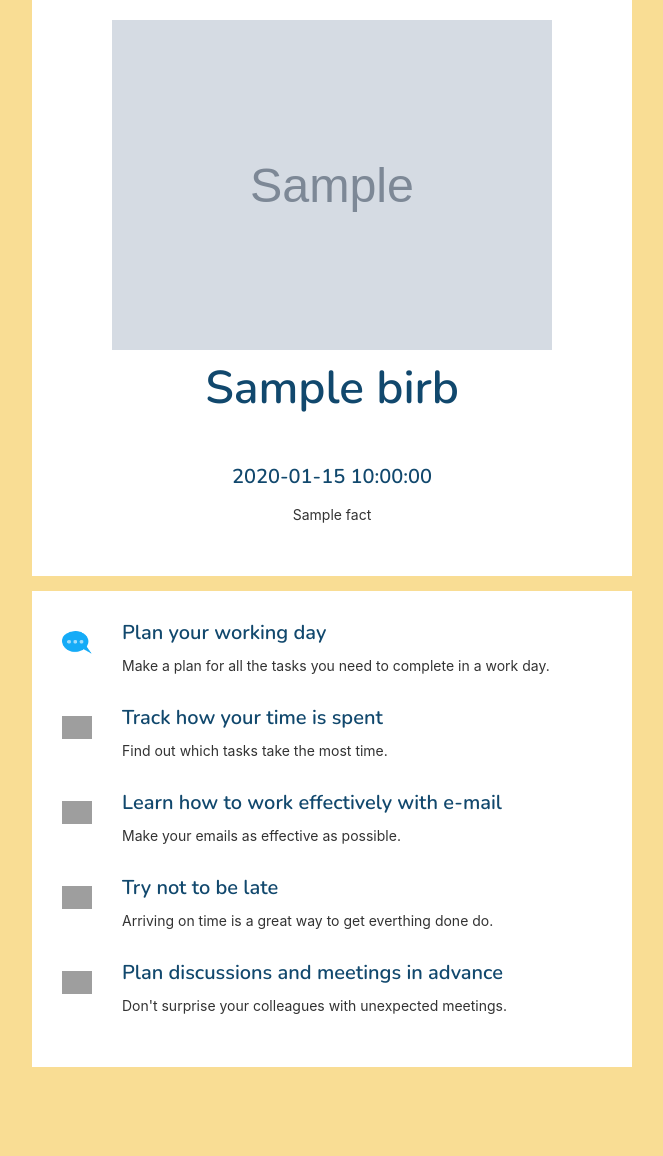
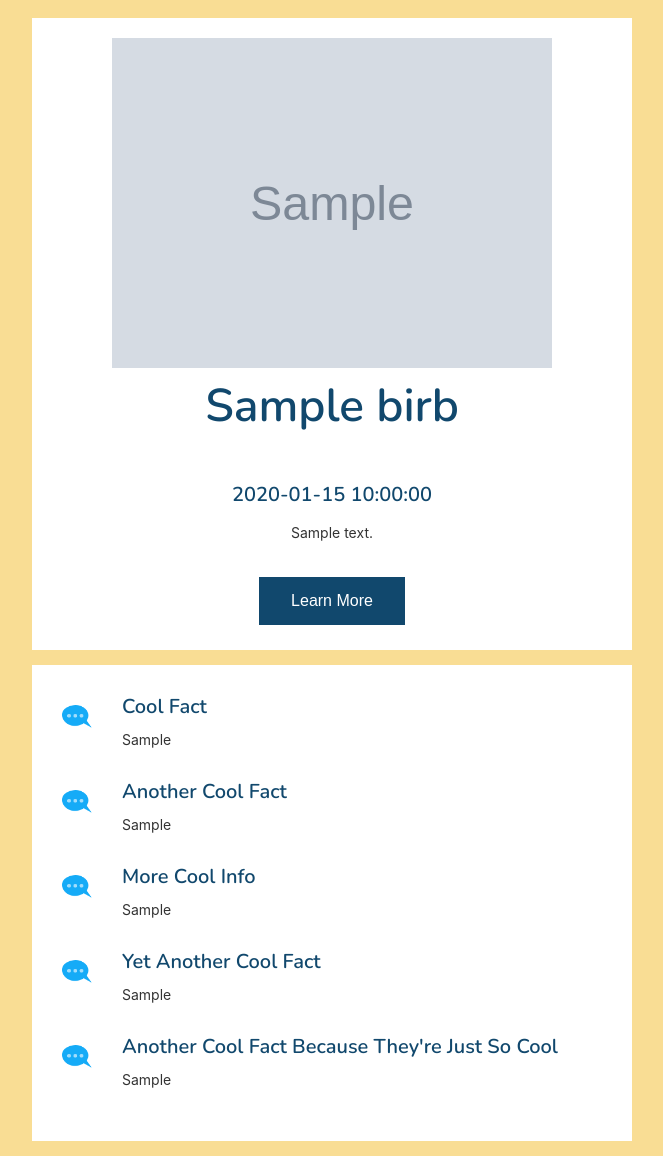
Before and after one commit to ZeroDayTea/BirbOfTheDay, a Flask app: template templates/emails/dailybirb.html in a window 1280 px wide. Shown: the whole page, without its empty margins (308-971 px from the left). Before the commit the page ends 1067 px from the top, so only its background shows below. Run offline with Flask 2, Linux system fonts and the light colour scheme; the template is opened without the code that fills it: most values are stand-ins (such as "Sample title", 1, 10 or a date in 2020); grey boxes marked "Sample" are stand-in pictures; parts of the project's set-up code (start-up, migrations or seed data) failed here and were passed over; grey boxes are pictures that could not be loaded.

Commit message:
added email sending with templates and automation

```diff
--- a/app.py
+++ b/app.py
@@ -3,6 +3,9 @@ from flask_mail import Mail, Message
 from datetime import datetime
 import random
 import json
+import requests
+import time
+from apscheduler.schedulers.background import BackgroundScheduler
 
 app = Flask(__name__)
 
@@ -15,24 +18,65 @@ with open('mail_settings.json') as json_file:
     app.config.update(mail_settings)
     mail = Mail(app)
 
-# send daily birb email
-def send_email(email, imgsrc, birb, date, fact):
-    try:
-        with app.app_context():
-            birbMsg = Message(subject="Today's Birb Of The Day Is...", sender=app.config.get("MAIL_USERNAME"), recipients=[email])
-            msg.html = render_template('/emails/dailybirb.html', imgsrc=imgsrc, birb=birb, date=date, fact=fact)
-            mail.send(birbMsg)
-    except:
-        print("Error sending email")
-
-@app.route('/')
-def returnbirb():
+# get daily seed
+def get_seed():
     # get daily seed
     dateStart = datetime(2023, 1, 10)
     curDate = datetime.now()
     diff = curDate - dateStart
     random.seed(diff.days)
     birbIndex = random.randint(BIRB_MIN, BIRB_MAX)
+    return birbIndex
+
+# send daily birb email to individual
+def send_email(email, imgsrc, birb, date, description, link, fact1, fact2, fact3, fact4, fact5):
+    try:
+        with app.app_context():
+            birbMsg = Message(subject="Today's Birb Of The Day Is...", sender=app.config.get("MAIL_USERNAME"), recipients=[email])
+            birbMsg.html = render_template('/emails/dailybirb.html', imgsrc=imgsrc, birb=birb, date=date, description=description, link=link, fact1=fact1, fact2=fact2, fact3=fact3, fact4=fact4, fact5=fact5)
+            mail.send(birbMsg)
+    except Exception as e:
+        print("Error sending email")
+        print(e)
+
+def mass_email():
+    birbIndex = get_seed()
+
+    # retrieve birb data
+    birbfile = open("birds.json")
+    birbs = json.load(birbfile)
+    dailyBirb = birbs[str(birbIndex)]
+
+    # retrieve email list
+    emailFile = open("emails.txt")
+    emails = emailFile.readlines()
+
+    # some webscraping to get facts and description from page
+    res = requests.get(dailyBirb["url"])
+    data = res.text
+    description = data.split('Description</h2><p>')[1].split('</p>')[0]
+
+    factsSection = data.split('Cool Facts')[1].split('</div></section>')[0]
+    fact1 = factsSection.split('<ul><li>')[1].split('</li>')[0]
+    fact2 = factsSection.split('</li><li>')[1].split('</li>')[0]
+    fact3 = factsSection.split('</li><li>')[2].split('</li>')[0]
+    fact4 = factsSection.split('</li><li>')[3].split('</li>')[0]
+    fact5 = factsSection.split('</li><li>')[4].split('</li>')[0]
+
+    today = datetime.now().strftime("%B %d, %Y")
+
+    # send email to each individual
+    for email in emails:
+        send_email(email.strip(), dailyBirb["imageurl"], dailyBirb["name"], today, description, dailyBirb["url"], fact1, fact2, fact3, fact4, fact5)
+
+# run mass email every day at 12:00 AM using APScheduler
+scheduler = BackgroundScheduler()
+scheduler.add_job(func=mass_email, trigger="interval", hours=24)
+scheduler.start()
+
+@app.route('/')
+def returnbirb():
+    birbIndex = get_seed()
 
     # retrieve birb data
     birbfile = open("birds.json")
@@ -58,5 +102,4 @@ def addemail():
             return jsonify(data)
 
 if __name__ == "__main__":
-    send_email("patrick.dobranowski@gmail.com", "https://www.allaboutbirds.org/guide/assets/photo/309038471-480px.jpg", "HairyWoodpecker", "January 16, 2023", "The larger of two look alikes, the Hairy Woodpecker is a small but powerful bird that forages along trunks and main branches of large trees. It wields a much longer bill than the Downy Woodpecker's almost thornlike bill. Hairy Woodpeckers have a somewhat soldierly look, with their erect, straight-backed posture on tree trunks and their cleanly striped heads. Look for them at backyard suet or sunflower feeders, and listen for them whinnying from woodlots, parks, and forests.")
     app.run()
--- a/templates/emails/dailybirb.html
+++ b/templates/emails/dailybirb.html
@@ -68,6 +68,7 @@ a[x-apple-data-detectors] {
 				<v:fill type="tile" color="#F9DD94"></v:fill>
 			</v:background>
 		<![endif]-->
+   <br>
    <table class="es-wrapper" width="100%" cellspacing="0" cellpadding="0" style="mso-table-lspace:0pt;mso-table-rspace:0pt;border-collapse:collapse;border-spacing:0px;padding:0;Margin:0;width:100%;height:100%;background-repeat:repeat;background-position:center top;background-color:#F9DD94">
      <tr>
       <td valign="top" style="padding:0;Margin:0">
@@ -82,7 +83,7 @@ a[x-apple-data-detectors] {
                   <td class="es-m-p0r es-m-p20b" valign="top" align="center" style="padding:0;Margin:0;width:560px">
                    <table width="100%" cellspacing="0" cellpadding="0" role="presentation" style="mso-table-lspace:0pt;mso-table-rspace:0pt;border-collapse:collapse;border-spacing:0px">
                      <tr>
-                      <td style="padding:0;Margin:0;font-size:0px" align="center"><a target="_blank" href="https://viewstripo.email" style="-webkit-text-size-adjust:none;-ms-text-size-adjust:none;mso-line-height-rule:exactly;text-decoration:underline;color:#333333;font-size:14px"><img src="{{imgsrc}}" alt style="display:block;border:0;outline:none;text-decoration:none;-ms-interpolation-mode:bicubic" class="adapt-img" height="330"></a></td>
+                      <td style="padding:0;Margin:0;font-size:0px" align="center"><a target="_blank" style="-webkit-text-size-adjust:none;-ms-text-size-adjust:none;mso-line-height-rule:exactly;text-decoration:underline;color:#333333;font-size:14px"><img src="{{imgsrc}}" alt style="display:block;border:0;outline:none;text-decoration:none;-ms-interpolation-mode:bicubic" class="adapt-img" height="330"></a></td>
                      </tr>
                      <tr>
                       <td align="center" style="padding:0;Margin:0;padding-top:10px;padding-bottom:10px"><h1 style="Margin:0;line-height:55px;mso-line-height-rule:exactly;font-family:Nunito, Roboto, sans-serif;font-size:46px;font-style:normal;font-weight:normal;color:#11486D">{{birb}}</h1></td>
@@ -91,7 +92,10 @@ a[x-apple-data-detectors] {
                       <td align="center" style="padding:0;Margin:0;padding-top:40px"><h3 style="Margin:0;line-height:24px;mso-line-height-rule:exactly;font-family:Nunito, Roboto, sans-serif;font-size:20px;font-style:normal;font-weight:normal;color:#11486D">{{date}}</h3></td>
                      </tr>
                      <tr>
-                      <td align="center" style="padding:0;Margin:0;padding-top:15px;padding-bottom:30px"><p style="Margin:0;-webkit-text-size-adjust:none;-ms-text-size-adjust:none;mso-line-height-rule:exactly;font-family:-apple-system, BlinkMacSystemFont, 'Segoe UI', Roboto, Helvetica, Arial, sans-serif, 'Apple Color Emoji', 'Segoe UI Emoji', 'Segoe UI Symbol';line-height:21px;color:#333333;font-size:14px">{{fact}}</p></td>
+                      <td align="center" style="padding:0;Margin:0;padding-top:15px;padding-bottom:30px"><p style="Margin:0;-webkit-text-size-adjust:none;-ms-text-size-adjust:none;mso-line-height-rule:exactly;font-family:-apple-system, BlinkMacSystemFont, 'Segoe UI', Roboto, Helvetica, Arial, sans-serif, 'Apple Color Emoji', 'Segoe UI Emoji', 'Segoe UI Symbol';line-height:21px;color:#333333;font-size:14px">{{description}}</p></td>
+                     </tr>
+                     <tr>
+                      <td align="center"><a href="{{link}}"><button style="background-color: #11486D; border: none; color: white; padding: 15px 32px; text-align: center; text-decoration: none; display: inline-block; font-size: 16px; margin: 4px 2px; cursor: pointer;">Learn More</button></a></td>
                      </tr>
                    </table></td>
                  </tr>
@@ -132,7 +136,7 @@ a[x-apple-data-detectors] {
                       <td class="es-m-p0r" align="center" style="padding:0;Margin:0;width:50px">
                        <table style="mso-table-lspace:0pt;mso-table-rspace:0pt;border-collapse:collapse;border-spacing:0px;background-color:#ffffff" width="100%" cellspacing="0" cellpadding="0" bgcolor="#ffffff" role="presentation">
                          <tr>
-                          <td class="es-m-p5" style="padding:10px;Margin:0;font-size:0px" align="center"><a target="_blank" href="https://viewstripo.email" style="-webkit-text-size-adjust:none;-ms-text-size-adjust:none;mso-line-height-rule:exactly;text-decoration:underline;color:#333333;font-size:14px"><img src="images/fact.png" alt style="display:block;border:0;outline:none;text-decoration:none;-ms-interpolation-mode:bicubic" width="30"></a></td>
+                          <td class="es-m-p5" style="padding:10px;Margin:0;font-size:0px" align="center"><a style="-webkit-text-size-adjust:none;-ms-text-size-adjust:none;mso-line-height-rule:exactly;text-decoration:underline;color:#333333;font-size:14px"><img src="/static/images/fact.png" alt style="display:block;border:0;outline:none;text-decoration:none;-ms-interpolation-mode:bicubic" width="30"></a></td>
                          </tr>
                        </table></td>
                      </tr>
@@ -144,10 +148,10 @@ a[x-apple-data-detectors] {
                       <td align="left" style="padding:0;Margin:0;width:490px">
                        <table width="100%" cellspacing="0" cellpadding="0" role="presentation" style="mso-table-lspace:0pt;mso-table-rspace:0pt;border-collapse:collapse;border-spacing:0px">
                          <tr>
-                          <td class="es-m-txt-l" align="left" style="padding:0;Margin:0;padding-bottom:5px"><h3 style="Margin:0;line-height:24px;mso-line-height-rule:exactly;font-family:Nunito, Roboto, sans-serif;font-size:20px;font-style:normal;font-weight:normal;color:#11486D">Plan your working day</h3></td>
+                          <td class="es-m-txt-l" align="left" style="padding:0;Margin:0;padding-bottom:5px"><h3 style="Margin:0;line-height:24px;mso-line-height-rule:exactly;font-family:Nunito, Roboto, sans-serif;font-size:20px;font-style:normal;font-weight:normal;color:#11486D">Cool Fact</h3></td>
                          </tr>
                          <tr>
-                          <td align="left" style="padding:0;Margin:0;padding-top:5px;padding-bottom:10px"><p style="Margin:0;-webkit-text-size-adjust:none;-ms-text-size-adjust:none;mso-line-height-rule:exactly;font-family:-apple-system, BlinkMacSystemFont, 'Segoe UI', Roboto, Helvetica, Arial, sans-serif, 'Apple Color Emoji', 'Segoe UI Emoji', 'Segoe UI Symbol';line-height:21px;color:#333333;font-size:14px">Make a plan for all the tasks you need to complete in a work day.</p></td>
+                          <td align="left" style="padding:0;Margin:0;padding-top:5px;padding-bottom:10px"><p style="Margin:0;-webkit-text-size-adjust:none;-ms-text-size-adjust:none;mso-line-height-rule:exactly;font-family:-apple-system, BlinkMacSystemFont, 'Segoe UI', Roboto, Helvetica, Arial, sans-serif, 'Apple Color Emoji', 'Segoe UI Emoji', 'Segoe UI Symbol';line-height:21px;color:#333333;font-size:14px">{{fact1}}</p></td>
                          </tr>
                        </table></td>
                      </tr>
@@ -165,7 +169,7 @@ a[x-apple-data-detectors] {
                       <td class="es-m-p0r" align="center" style="padding:0;Margin:0;width:50px">
                        <table style="mso-table-lspace:0pt;mso-table-rspace:0pt;border-collapse:collapse;border-spacing:0px;background-color:#ffffff" width="100%" cellspacing="0" cellpadding="0" bgcolor="#ffffff" role="presentation">
                          <tr>
-                          <td class="es-m-p5" style="padding:10px;Margin:0;font-size:0px" align="center"><a target="_blank" href="https://viewstripo.email" style="-webkit-text-size-adjust:none;-ms-text-size-adjust:none;mso-line-height-rule:exactly;text-decoration:underline;color:#333333;font-size:14px"><img src="images/group_8Hh.png" alt style="display:block;border:0;outline:none;text-decoration:none;-ms-interpolation-mode:bicubic" width="30"></a></td>
+                          <td class="es-m-p5" style="padding:10px;Margin:0;font-size:0px" align="center"><a style="-webkit-text-size-adjust:none;-ms-text-size-adjust:none;mso-line-height-rule:exactly;text-decoration:underline;color:#333333;font-size:14px"><img src="/static/images/fact.png" alt style="display:block;border:0;outline:none;text-decoration:none;-ms-interpolation-mode:bicubic" width="30"></a></td>
                          </tr>
                        </table></td>
                      </tr>
@@ -177,10 +181,10 @@ a[x-apple-data-detectors] {
                       <td align="left" style="padding:0;Margin:0;width:490px">
                        <table width="100%" cellspacing="0" cellpadding="0" role="presentation" style="mso-table-lspace:0pt;mso-table-rspace:0pt;border-collapse:collapse;border-spacing:0px">
                          <tr>
-                          <td class="es-m-txt-l" align="left" style="padding:0;Margin:0;padding-bottom:5px"><h3 style="Margin:0;line-height:24px;mso-line-height-rule:exactly;font-family:Nunito, Roboto, sans-serif;font-size:20px;font-style:normal;font-weight:normal;color:#11486D">Track how your time is spent</h3></td>
+                          <td class="es-m-txt-l" align="left" style="padding:0;Margin:0;padding-bottom:5px"><h3 style="Margin:0;line-height:24px;mso-line-height-rule:exactly;font-family:Nunito, Roboto, sans-serif;font-size:20px;font-style:normal;font-weight:normal;color:#11486D">Another Cool Fact</h3></td>
                          </tr>
                          <tr>
-                          <td align="left" style="padding:0;Margin:0;padding-top:5px;padding-bottom:10px"><p style="Margin:0;-webkit-text-size-adjust:none;-ms-text-size-adjust:none;mso-line-height-rule:exactly;font-family:-apple-system, BlinkMacSystemFont, 'Segoe UI', Roboto, Helvetica, Arial, sans-serif, 'Apple Color Emoji', 'Segoe UI Emoji', 'Segoe UI Symbol';line-height:21px;color:#333333;font-size:14px">Find out which tasks take the most time.</p></td>
+                          <td align="left" style="padding:0;Margin:0;padding-top:5px;padding-bottom:10px"><p style="Margin:0;-webkit-text-size-adjust:none;-ms-text-size-adjust:none;mso-line-height-rule:exactly;font-family:-apple-system, BlinkMacSystemFont, 'Segoe UI', Roboto, Helvetica, Arial, sans-serif, 'Apple Color Emoji', 'Segoe UI Emoji', 'Segoe UI Symbol';line-height:21px;color:#333333;font-size:14px">{{fact2}}</p></td>
                          </tr>
                        </table></td>
                      </tr>
@@ -198,7 +202,7 @@ a[x-apple-data-detectors] {
                       <td class="es-m-p0r" align="center" style="padding:0;Margin:0;width:50px">
                        <table style="mso-table-lspace:0pt;mso-table-rspace:0pt;border-collapse:collapse;border-spacing:0px;background-color:#ffffff" width="100%" cellspacing="0" cellpadding="0" bgcolor="#ffffff" role="presentation">
                          <tr>
-                          <td class="es-m-p5" style="padding:10px;Margin:0;font-size:0px" align="center"><a target="_blank" href="https://viewstripo.email" style="-webkit-text-size-adjust:none;-ms-text-size-adjust:none;mso-line-height-rule:exactly;text-decoration:underline;color:#333333;font-size:14px"><img src="images/group_8Hh.png" alt style="display:block;border:0;outline:none;text-decoration:none;-ms-interpolation-mode:bicubic" width="30"></a></td>
+                          <td class="es-m-p5" style="padding:10px;Margin:0;font-size:0px" align="center"><a style="-webkit-text-size-adjust:none;-ms-text-size-adjust:none;mso-line-height-rule:exactly;text-decoration:underline;color:#333333;font-size:14px"><img src="/static/images/fact.png" alt style="display:block;border:0;outline:none;text-decoration:none;-ms-interpolation-mode:bicubic" width="30"></a></td>
                          </tr>
                        </table></td>
                      </tr>
@@ -210,10 +214,10 @@ a[x-apple-data-detectors] {
                       <td align="left" style="padding:0;Margin:0;width:490px">
                        <table width="100%" cellspacing="0" cellpadding="0" role="presentation" style="mso-table-lspace:0pt;mso-table-rspace:0pt;border-collapse:collapse;border-spacing:0px">
                          <tr>
-                          <td class="es-m-txt-l" align="left" style="padding:0;Margin:0;padding-bottom:5px"><h3 style="Margin:0;line-height:24px;mso-line-height-rule:exactly;font-family:Nunito, Roboto, sans-serif;font-size:20px;font-style:normal;font-weight:normal;color:#11486D">Learn how to work effectively with e-mail</h3></td>
+                          <td class="es-m-txt-l" align="left" style="padding:0;Margin:0;padding-bottom:5px"><h3 style="Margin:0;line-height:24px;mso-line-height-rule:exactly;font-family:Nunito, Roboto, sans-serif;font-size:20px;font-style:normal;font-weight:normal;color:#11486D">More Cool Info</h3></td>
                          </tr>
                          <tr>
-                          <td align="left" style="padding:0;Margin:0;padding-top:5px;padding-bottom:10px"><p style="Margin:0;-webkit-text-size-adjust:none;-ms-text-size-adjust:none;mso-line-height-rule:exactly;font-family:-apple-system, BlinkMacSystemFont, 'Segoe UI', Roboto, Helvetica, Arial, sans-serif, 'Apple Color Emoji', 'Segoe UI Emoji', 'Segoe UI Symbol';line-height:21px;color:#333333;font-size:14px">Make your emails as effective as possible.</p></td>
+                          <td align="left" style="padding:0;Margin:0;padding-top:5px;padding-bottom:10px"><p style="Margin:0;-webkit-text-size-adjust:none;-ms-text-size-adjust:none;mso-line-height-rule:exactly;font-family:-apple-system, BlinkMacSystemFont, 'Segoe UI', Roboto, Helvetica, Arial, sans-serif, 'Apple Color Emoji', 'Segoe UI Emoji', 'Segoe UI Symbol';line-height:21px;color:#333333;font-size:14px">{{fact3}}</p></td>
                          </tr>
                        </table></td>
                      </tr>
@@ -231,7 +235,7 @@ a[x-apple-data-detectors] {
                       <td class="es-m-p0r" align="center" style="padding:0;Margin:0;width:50px">
                        <table style="mso-table-lspace:0pt;mso-table-rspace:0pt;border-collapse:collapse;border-spacing:0px;background-color:#ffffff" width="100%" cellspacing="0" cellpadding="0" bgcolor="#ffffff" role="presentation">
                          <tr>
-                          <td class="es-m-p5" style="padding:10px;Margin:0;font-size:0px" align="center"><a target="_blank" href="https://viewstripo.email" style="-webkit-text-size-adjust:none;-ms-text-size-adjust:none;mso-line-height-rule:exactly;text-decoration:underline;color:#333333;font-size:14px"><img src="images/group_8Hh.png" alt style="display:block;border:0;outline:none;text-decoration:none;-ms-interpolation-mode:bicubic" width="30"></a></td>
+                          <td class="es-m-p5" style="padding:10px;Margin:0;font-size:0px" align="center"><a style="-webkit-text-size-adjust:none;-ms-text-size-adjust:none;mso-line-height-rule:exactly;text-decoration:underline;color:#333333;font-size:14px"><img src="/static/images/fact.png" alt style="display:block;border:0;outline:none;text-decoration:none;-ms-interpolation-mode:bicubic" width="30"></a></td>
                          </tr>
                        </table></td>
                      </tr>
@@ -243,10 +247,10 @@ a[x-apple-data-detectors] {
                       <td align="left" style="padding:0;Margin:0;width:490px">
                        <table width="100%" cellspacing="0" cellpadding="0" role="presentation" style="mso-table-lspace:0pt;mso-table-rspace:0pt;border-collapse:collapse;border-spacing:0px">
                          <tr>
-                          <td class="es-m-txt-l" align="left" style="padding:0;Margin:0;padding-bottom:5px"><h3 style="Margin:0;line-height:24px;mso-line-height-rule:exactly;font-family:Nunito, Roboto, sans-serif;font-size:20px;font-style:normal;font-weight:normal;color:#11486D">Try not to be late</h3></td>
+                          <td class="es-m-txt-l" align="left" style="padding:0;Margin:0;padding-bottom:5px"><h3 style="Margin:0;line-height:24px;mso-line-height-rule:exactly;font-family:Nunito, Roboto, sans-serif;font-size:20px;font-style:normal;font-weight:normal;color:#11486D">Yet Another Cool Fact</h3></td>
                          </tr>
                          <tr>
-                          <td align="left" style="padding:0;Margin:0;padding-top:5px;padding-bottom:10px"><p style="Margin:0;-webkit-text-size-adjust:none;-ms-text-size-adjust:none;mso-line-height-rule:exactly;font-family:-apple-system, BlinkMacSystemFont, 'Segoe UI', Roboto, Helvetica, Arial, sans-serif, 'Apple Color Emoji', 'Segoe UI Emoji', 'Segoe UI Symbol';line-height:21px;color:#333333;font-size:14px">Arriving on time is&nbsp;a great&nbsp;way to get everthing done do.</p></td>
+                          <td align="left" style="padding:0;Margin:0;padding-top:5px;padding-bottom:10px"><p style="Margin:0;-webkit-text-size-adjust:none;-ms-text-size-adjust:none;mso-line-height-rule:exactly;font-family:-apple-system, BlinkMacSystemFont, 'Segoe UI', Roboto, Helvetica, Arial, sans-serif, 'Apple Color Emoji', 'Segoe UI Emoji', 'Segoe UI Symbol';line-height:21px;color:#333333;font-size:14px">{{fact4}}</p></td>
                          </tr>
                        </table></td>
                      </tr>
@@ -264,7 +268,7 @@ a[x-apple-data-detectors] {
                       <td class="es-m-p0r" align="center" style="padding:0;Margin:0;width:50px">
                        <table style="mso-table-lspace:0pt;mso-table-rspace:0pt;border-collapse:collapse;border-spacing:0px;background-color:#ffffff" width="100%" cellspacing="0" cellpadding="0" bgcolor="#ffffff" role="presentation">
                          <tr>
-                          <td class="es-m-p5" style="padding:10px;Margin:0;font-size:0px" align="center"><a target="_blank" href="https://viewstripo.email" style="-webkit-text-size-adjust:none;-ms-text-size-adjust:none;mso-line-height-rule:exactly;text-decoration:underline;color:#333333;font-size:14px"><img src="images/group_8Hh.png" alt style="display:block;border:0;outline:none;text-decoration:none;-ms-interpolation-mode:bicubic" width="30"></a></td>
+                          <td class="es-m-p5" style="padding:10px;Margin:0;font-size:0px" align="center"><a style="-webkit-text-size-adjust:none;-ms-text-size-adjust:none;mso-line-height-rule:exactly;text-decoration:underline;color:#333333;font-size:14px"><img src="/static/images/fact.png" alt style="display:block;border:0;outline:none;text-decoration:none;-ms-interpolation-mode:bicubic" width="30"></a></td>
                          </tr>
                        </table></td>
                      </tr>
@@ -276,10 +280,10 @@ a[x-apple-data-detectors] {
                       <td align="left" style="padding:0;Margin:0;width:490px">
                        <table width="100%" cellspacing="0" cellpadding="0" role="presentation" style="mso-table-lspace:0pt;mso-table-rspace:0pt;border-collapse:collapse;border-spacing:0px">
                          <tr>
-                          <td class="es-m-txt-l" align="left" style="padding:0;Margin:0;padding-bottom:5px"><h3 style="Margin:0;line-height:24px;mso-line-height-rule:exactly;font-family:Nunito, Roboto, sans-serif;font-size:20px;font-style:normal;font-weight:normal;color:#11486D">Plan discussions and meetings in advance</h3></td>
+                          <td class="es-m-txt-l" align="left" style="padding:0;Margin:0;padding-bottom:5px"><h3 style="Margin:0;line-height:24px;mso-line-height-rule:exactly;font-family:Nunito, Roboto, sans-serif;font-size:20px;font-style:normal;font-weight:normal;color:#11486D">Another Cool Fact Because They're Just So Cool</h3></td>
                          </tr>
                          <tr>
-                          <td align="left" style="padding:0;Margin:0;padding-top:5px;padding-bottom:10px"><p style="Margin:0;-webkit-text-size-adjust:none;-ms-text-size-adjust:none;mso-line-height-rule:exactly;font-family:-apple-system, BlinkMacSystemFont, 'Segoe UI', Roboto, Helvetica, Arial, sans-serif, 'Apple Color Emoji', 'Segoe UI Emoji', 'Segoe UI Symbol';line-height:21px;color:#333333;font-size:14px">Don't surprise your colleagues with unexpected meetings.</p></td>
+                          <td align="left" style="padding:0;Margin:0;padding-top:5px;padding-bottom:10px"><p style="Margin:0;-webkit-text-size-adjust:none;-ms-text-size-adjust:none;mso-line-height-rule:exactly;font-family:-apple-system, BlinkMacSystemFont, 'Segoe UI', Roboto, Helvetica, Arial, sans-serif, 'Apple Color Emoji', 'Segoe UI Emoji', 'Segoe UI Symbol';line-height:21px;color:#333333;font-size:14px">{{fact5}}</p></td>
                          </tr>
                        </table></td>
                      </tr>
--- a/templates/index.html
+++ b/templates/index.html
@@ -9,7 +9,7 @@
     </head>
     <style>
         body {
-            background-image: linear-gradient(90deg, #e66465, #9198e5);
+            background-image: linear-gradient(90deg, #e66465, #f9dd94);
         }
 
         .login-logo {
```
Also changed, not shown: static/images/fact.png (renamed from templates/emails/images/fact.png), templates/emails/images/birb.png (deleted).
